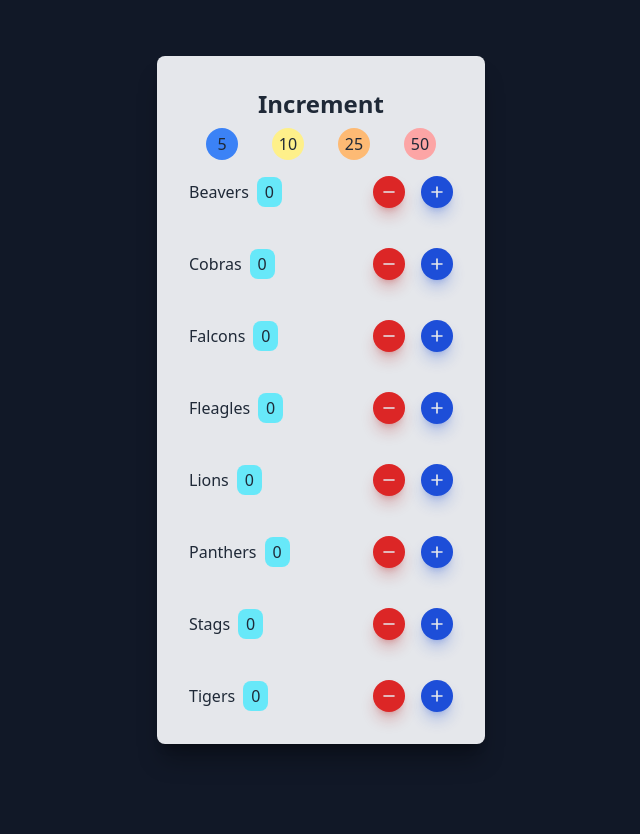
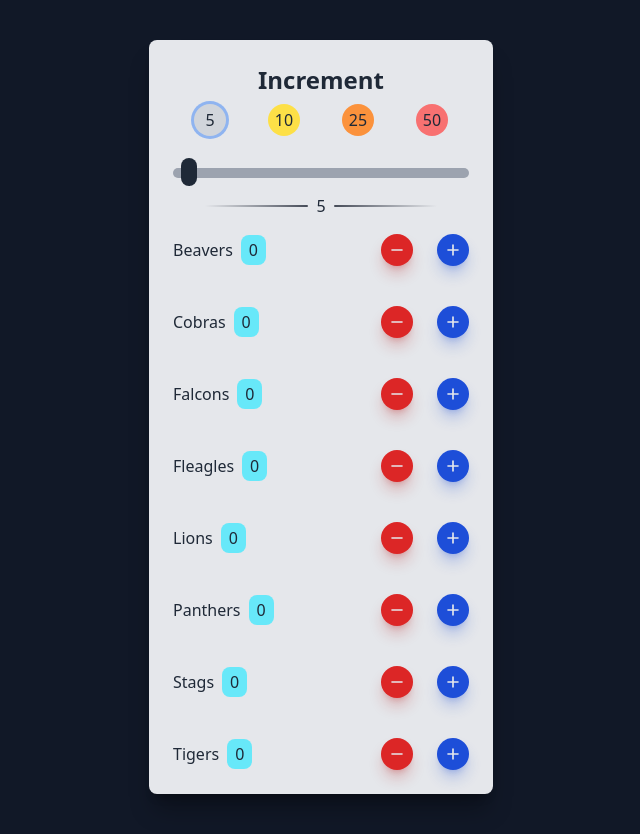
Before and after one commit to quick007/points14, a Next.js app: page / in a window 1280 px wide. Shown: the whole page, without its empty margins (319-959 px from the left). Before the commit the page ends 800 px from the top, so only its background shows below. Built offline with nearby package versions, Linux system fonts and the light colour scheme.

Commit message:
add range for pts

```diff
--- a/pages/index.tsx
+++ b/pages/index.tsx
@@ -4,8 +4,9 @@ import { Formik, Field, Form, setIn } from "formik";
 import { useState } from "react";
 
 const Home: NextPage = () => {
-  //const [pts, setPts] = useState([0, 0, 0, 0, 0, 0, 0, 0]);
+  const [pts, setPts] = useState([0, 0, 0, 0, 0, 0, 0, 0]);
   const [inc, setInc] = useState(5);
+
 
   return (
     <>
@@ -13,14 +14,25 @@ const Home: NextPage = () => {
         <title>Points</title>
       </Head>
       <div className="min-h-screen flex items-center justify-center">
-        <div className="rounded-lg bg-gray-200 p-8 my-10 shadow-xl shadow-black/30 text-gray-800 font-medium  ">
+        <div className="rounded-lg bg-gray-200 p-6 mx my-10 shadow-xl shadow-black/30 text-gray-800 font-medium  ">
           <h1 className="text-2xl font-bold text-center">Increment</h1>
           <div className="mt-2 mb-4 grid grid-cols-4 place-items-center">
-            <button className={"rounded-full w-8 h-8 grid place-items-center font-medium " + (inc == 5 ? "bg-blue-500" : "bg-gray-300")} onClick={() => setInc(5)}>5</button>
-            <button className={"rounded-full w-8 h-8 grid place-items-center font-medium " + (inc == 10 ? "bg-blue-500" : "bg-yellow-200")} onClick={() => setInc(10)}>10</button>
-            <button className={"rounded-full w-8 h-8 grid place-items-center font-medium " + (inc == 25 ? "bg-blue-500" : " bg-orange-300")} onClick={() => setInc(25)}>25</button>
-            <button className={"rounded-full w-8 h-8 grid place-items-center  font-medium " + (inc == 50 ? "bg-blue-500" : "bg-red-300")} onClick={() => setInc(50)}>50</button>
+            <button className={"rounded-full w-8 h-8 grid place-items-center font-medium bg-gray-300 " + (inc == 5 ? "ring " : "")} onClick={() => setInc(5)}>5</button>
+            <button className={"rounded-full w-8 h-8 grid place-items-center font-medium bg-yellow-300 " + (inc == 10 ? "ring" : "")} onClick={() => setInc(10)}>10</button>
+            <button className={"rounded-full w-8 h-8 grid place-items-center font-medium bg-orange-400 " + (inc == 25 ? "ring" : " ")} onClick={() => setInc(25)}>25</button>
+            <button className={"rounded-full w-8 h-8 grid place-items-center  font-medium bg-red-400 " + (inc == 50 ? "ring" : "")} onClick={() => setInc(50)}>50</button>
           </div>
+          <div className="flex mb-4 mt-8"><input type="range" min="5" max="100" step="5" onChange={(e) => setInc(parseInt(e.target.value))} className="w-full" value={inc} />
+
+          </div>
+          <div className="flex px-8 items-center mb-4">
+            <div className="flex-grow h-0.5 bg-gradient-to-r from-transparent to-gray-900 rounded-full opacity-75 mr-2" />
+            {inc}
+            <div className="flex-grow h-0.5 bg-gradient-to-l from-transparent to-gray-900 rounded-full opacity-75 ml-2"/>
+          </div>
+
+
+
           <div className="grid grid-cols-2 place-items-center gap-10">
             <Patrol name="Beavers" index={0} inc={inc} />
             <Patrol name="Cobras" index={0} inc={inc} />
@@ -44,13 +56,13 @@ function Patrol(props: { name: string; index: number; inc: number }) {
   const [pts, setPts] = useState(0);
   return (
     <>
-      <div className=" w-28">
+      <div className=" w-32" /* bad practice but whatever */>
         {props.name}
         <span className="rounded-lg bg-cyan-300 px-2 py-1 ml-2">{pts}</span>
       </div>
       <div className="flex w-full justify-end">
         <button
-          className="rounded-full bg-red-600 shadow-red-700/30 shadow-lg mr-4 grid place-items-center w-8 h-8 text-gray-200 font-bold leading-[0]"
+          className="rounded-full bg-red-600 shadow-red-700/30 shadow-lg mr-6 grid place-items-center w-8 h-8 text-gray-200 font-bold leading-[0]"
           onClick={() => setPts(pts - props.inc)}
         >
           <svg
--- a/styles/globals.css
+++ b/styles/globals.css
@@ -5,3 +5,38 @@
 :root {
   @apply bg-gray-900;
 }
+
+input[type="range"] {
+
+  -webkit-appearance: none;
+  appearance: none;
+  background: transparent;
+  cursor: pointer;
+  width: 100%;
+
+}
+
+/***** Track Styles *****/
+/***** Chrome, Safari, Opera, and Edge Chromium *****/
+input[type="range"]::-webkit-slider-runnable-track {
+  @apply rounded-full bg-gray-400 h-2.5;
+}
+
+/******** Firefox ********/
+input[type="range"]::-moz-range-track {
+  @apply rounded-full bg-gray-400 h-2.5;
+}
+
+/***** Thumb Styles *****/
+/***** Chrome, Safari, Opera, and Edge Chromium *****/
+input[type="range"]::-webkit-slider-thumb {
+  @apply bg-gray-800 rounded-full -mt-2.5 ml-2 h-7 w-4;
+  appearance: none;
+}
+
+/***** Firefox *****/
+input[type="range"]::-moz-range-thumb {
+  @apply bg-teal-400 h-7 w-4 rounded-full;
+  border: none; /*Removes extra border that FF applies*/
+  width: 1rem;
+}
```
